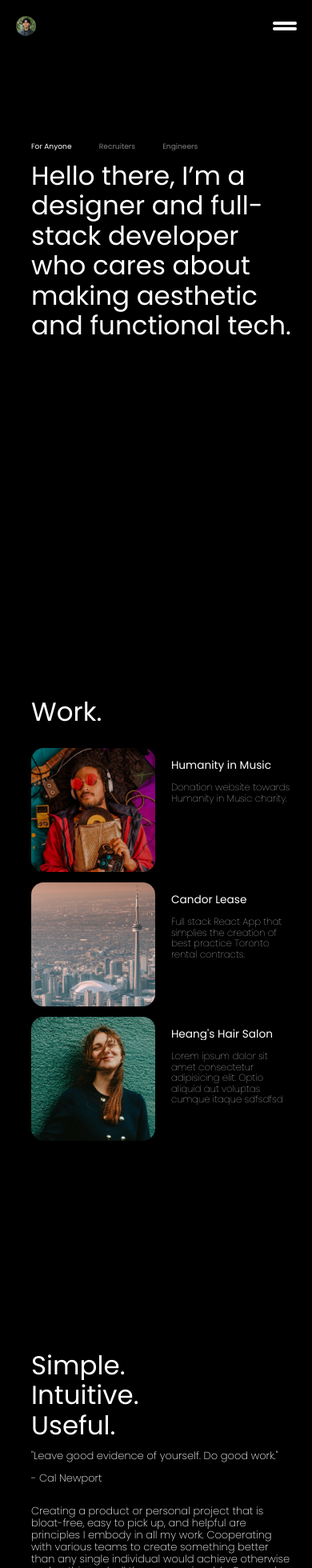
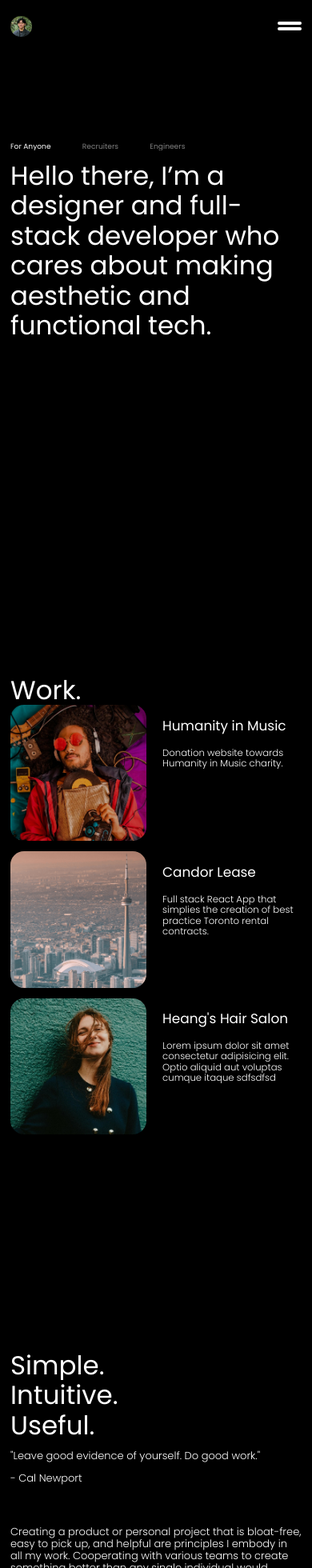
Before and after one commit to wajeff/portfolio-website, a React (Vite) app: page / in a window 390 px wide. Shown: the top 1960 px of the page at 80% size. Built offline with nearby package versions, Linux system fonts and the light colour scheme.

Commit message:
Increased DOM width on all elements to 1rem from 3rem to match the width of mobilenav

```diff
--- a/src/components/Hero/Hero.module.css
+++ b/src/components/Hero/Hero.module.css
@@ -13,7 +13,6 @@
     width:50%;
     padding: 0vh 0px 0px 0px;
     margin-bottom: 1rem;
-
 }
 .hero__list-item{
     opacity: 0;
@@ -110,9 +109,10 @@ animation-delay: 4.6s;
 
 @media (max-width: 550px) {
     .hero{
-        padding-left:3rem;
+        padding-left:1rem;
         width: 100vw;
         margin-left: 0;
+        padding-right: 1rem;
 
     }
     .hero__header{
--- a/src/components/MobileNav/MobileNav.module.css
+++ b/src/components/MobileNav/MobileNav.module.css
@@ -7,7 +7,7 @@
     display: flex;
     width:100%;
     margin-top:5%;
-    padding: 0 5%;
+    padding: 0 1rem;
     background: transparent;
     position: fixed;
     gap: 6px; /* Spacing between the two lines */
--- a/src/components/Values/Values.module.css
+++ b/src/components/Values/Values.module.css
@@ -3,7 +3,7 @@
     min-height: 100vh;
     max-width: 70vw;
     margin-left: 30vw;
-    padding-right: 1%;
+    margin-right: 1%;
     flex-direction: column;
 }
 
@@ -50,18 +50,23 @@
 
 @media (max-width: 550px){
     .values{
-        margin-left: 3rem;
-        max-width: 95vw;
+        margin: 0 1rem 0 1rem;
+        max-width: 100vw;
     }
     .values__title{
         font-size:var(--mobile-header-text);
-        max-width:95%;
+    }
+    .values__paragraph-quote{
+        font-weight: 300;
+        margin-bottom: 3rem;
     }
     .values__paragraph-container--left{
-        max-width:95%;
+        font-weight:300;
+        padding-bottom:3rem;
     }
     .values__paragraph-container--right{
-        max-width:95%;
+        font-weight:300;
+        padding-bottom:3rem;
     }
     .values__paragraph {
         width: 100%;
--- a/src/components/Work/Work.module.css
+++ b/src/components/Work/Work.module.css
@@ -44,15 +44,16 @@
 
 @media (max-width: 550px) {
     .work{
-        padding-left:3rem;
-        margin-right:1rem;
+        margin:0 1rem 0 1rem;
         min-width: 100vw;
         margin-left: 0;
     }
     .work__container{
-        max-width:95%;
+        margin:0 1rem 0 1rem;
+        max-width:100%;
     }
     .work__title{
+        margin:0 1rem 0 1rem;
         font-size: var(--mobile-header-text);
     }
     .work__works-image {
@@ -62,13 +63,24 @@
     .work__works-description{
         flex:.5;
         overflow: hidden;
+
+    }
+    .work__works-title{
+        font-size: 1.3rem;
+    }
+
+    .work__works-paragraph{
+        flex:1;
+        overflow: hidden;
+        font-weight:300;
         font-size:var(--mobile-paragraph-text);
+
     }
 }
 
 @media (max-width: 750px) {
     .work{
-        padding-left:3rem;
+        margin-left: 3rem;
         margin-left: 0;
     }
 }
```
